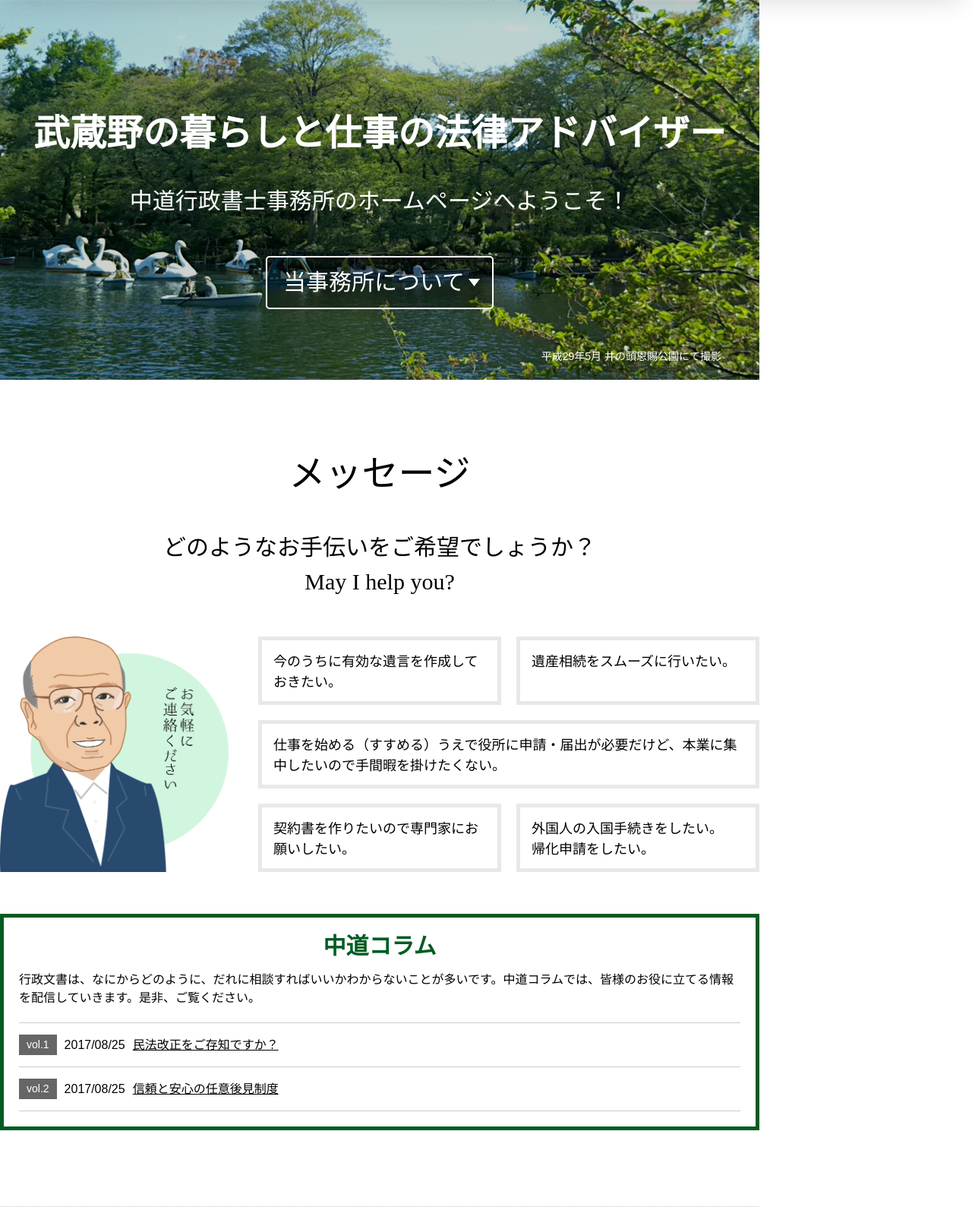
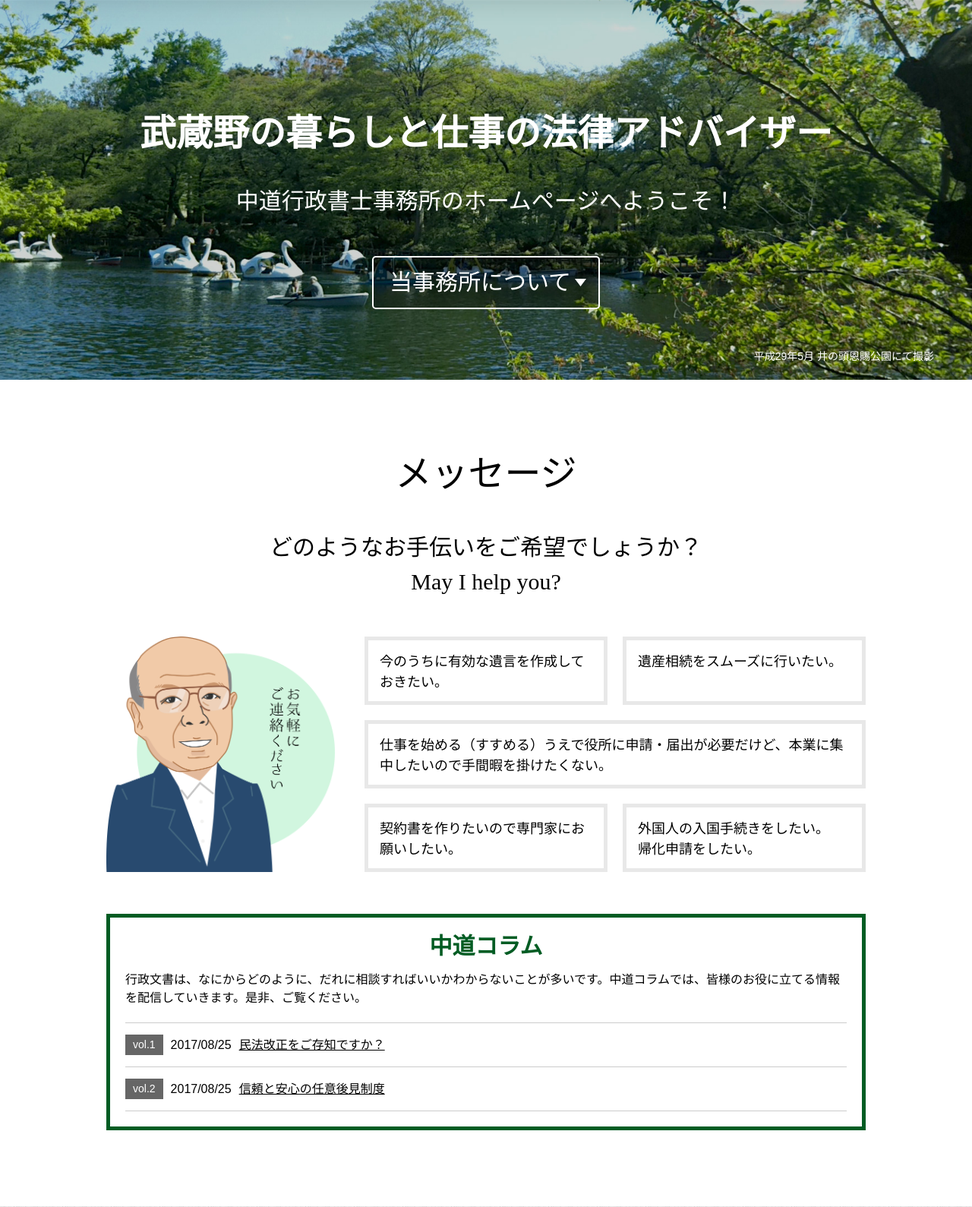
Before and after one commit to aoneko733/test_sep2017, a PHP site: page /index.html in a window 1280 px wide. Shown: the part 220-1809 px from the top of the page at 76% size. Run offline with PHP 8.4, Linux system fonts and the light colour scheme; some libraries are stand-ins or nearby versions.

Commit message:
Update style.css

```diff
--- a/css/style.css
+++ b/css/style.css
@@ -238,7 +238,7 @@ p.subTitle{font-size:30px; font-family: "YuMincho Regular","Yu Mincho Regular",
 
 /* ----- container ----- */
 
-#container {width:1000px; padding-top:230px;}
+#container {width:100%; padding-top:220px;}
 
 
 /* ----- contents ----- */
```
